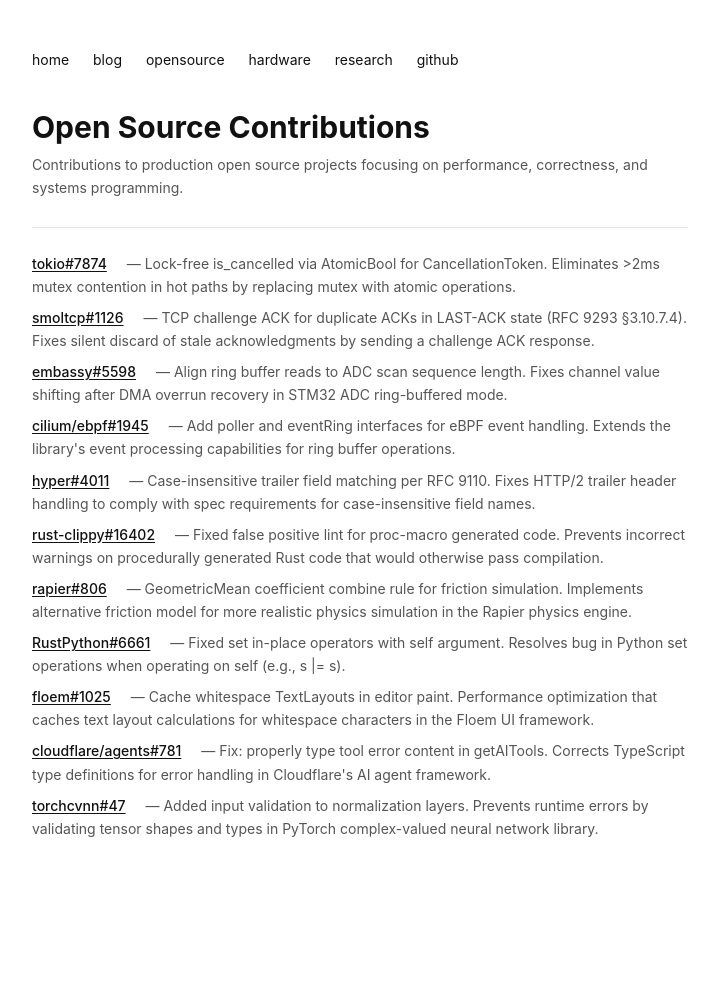
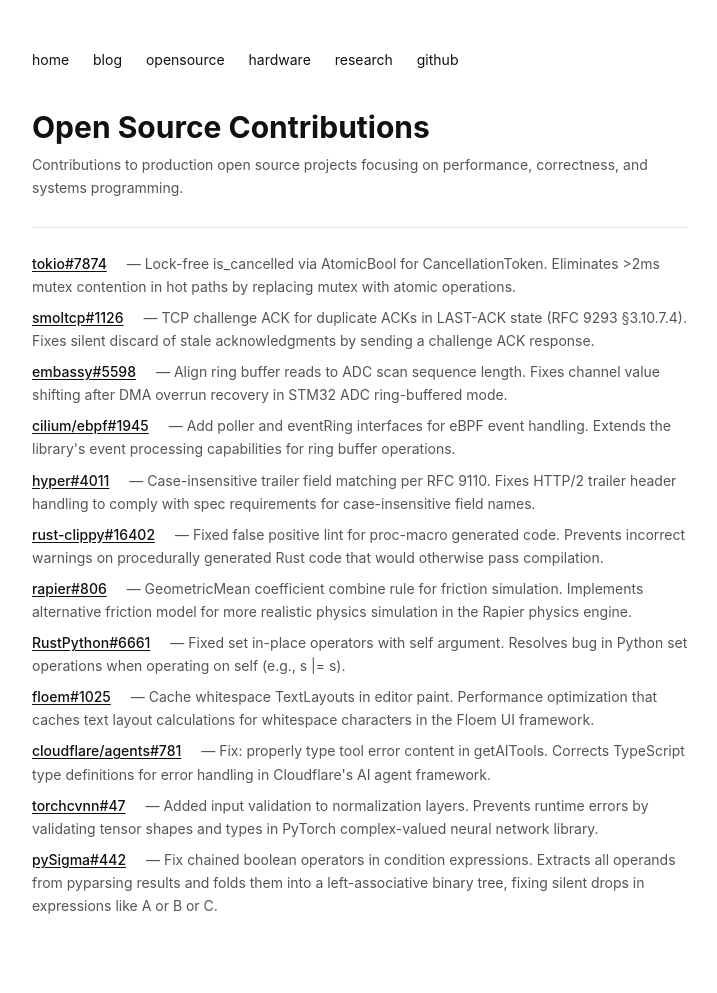
Before and after one commit to HueCodes/HueCodes.github.io, a Jekyll site: the page built from opensource.md, in a window 1280 px wide. Shown: the whole page, without its empty margins (280-997 px from the left). Built offline with Jekyll 4.4.1, drawn with Linux system fonts in a browser that asks for light colours; before the commit the page ends 916 px from its top, so only the background shows below that.

Commit message:
Add pySigma#442 to open source contributions

```diff
--- a/opensource.md
+++ b/opensource.md
@@ -74,4 +74,9 @@ title: open source
     <a href="https://github.com/jeremyfix/torchcvnn/pull/47">torchcvnn#47</a>
     <span>Added input validation to normalization layers. Prevents runtime errors by validating tensor shapes and types in PyTorch complex-valued neural network library.</span>
   </div>
+
+  <div class="project">
+    <a href="https://github.com/SigmaHQ/pySigma/pull/442">pySigma#442</a>
+    <span>Fix chained boolean operators in condition expressions. Extracts all operands from pyparsing results and folds them into a left-associative binary tree, fixing silent drops in expressions like A or B or C.</span>
+  </div>
 </div>
```
